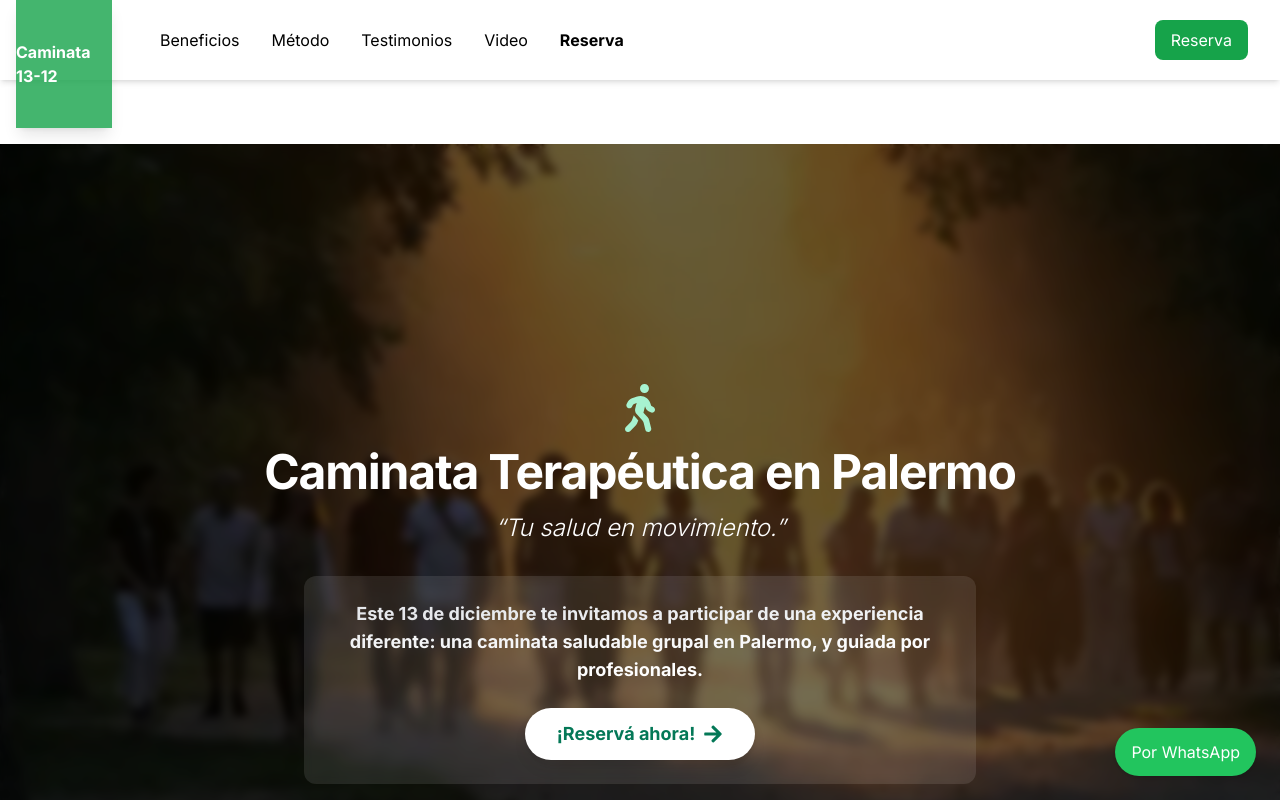
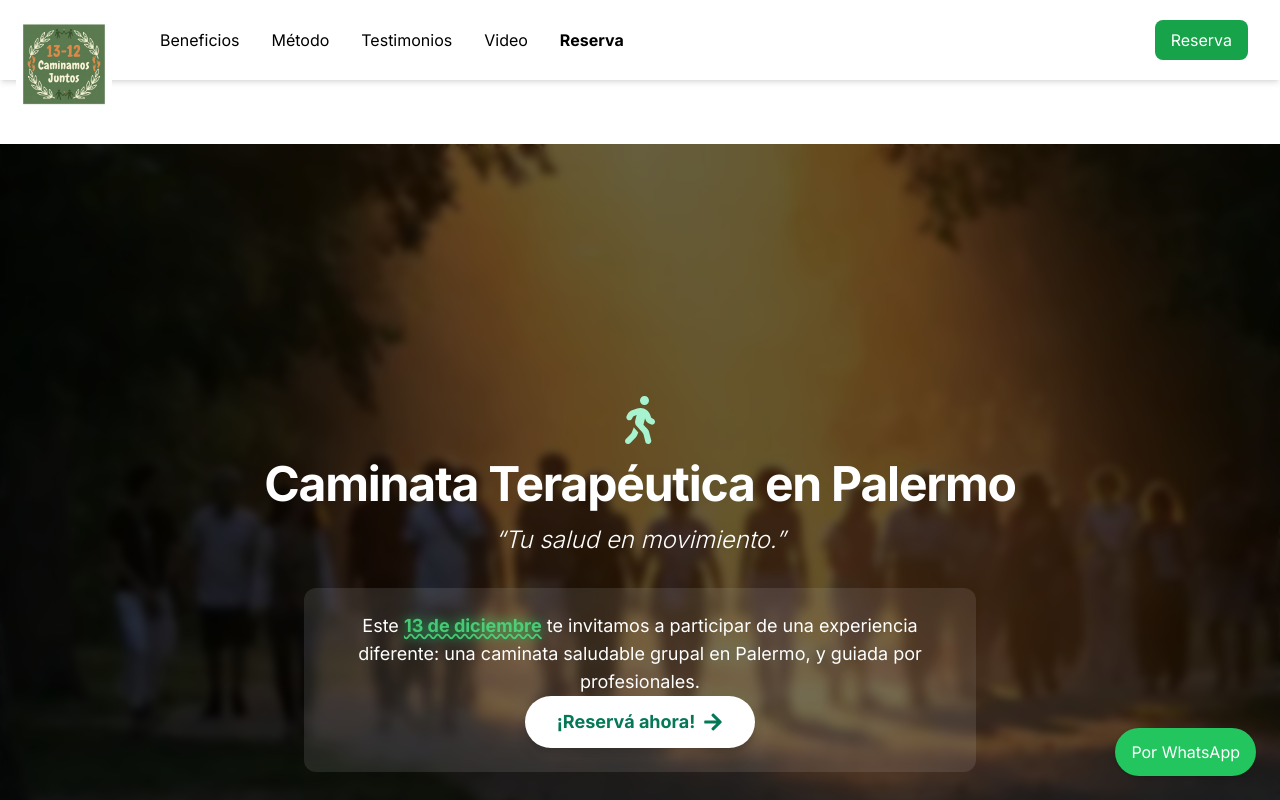
Before and after one commit to neuroar-sys/camina-vida13-12, a Next.js app: page / in a window 1280 px wide. Shown: the top 800 px of the page. Built offline with nearby package versions, Linux system fonts and the light colour scheme.

Commit message:
Primer commit: landing Caminata Palermo

```diff
--- a/src/app/layout.tsx
+++ b/src/app/layout.tsx
@@ -55,8 +55,6 @@ export default function RootLayout({
         {/* Contenido de cada página */}
         <main className="pt-16">{children}</main>
 
-        {/* Footer global opcional */}
-        <Footer />
 
         <Analytics />
         <Footer /> {/* 👈 ahora el footer es global */}
--- a/src/app/page.tsx
+++ b/src/app/page.tsx
@@ -69,15 +69,7 @@ export default function HomePage() {
         </div>
       </section>
 
-      {/* Footer */}
-      <footer className="bg-gray-900 text-white py-8 px-4 text-center">
-        <p className="text-gray-400">
-          Organizado con ❤️ por el equipo de Camina Vida — Buenos Aires, 2025
-        </p>
-        <p className="text-gray-500 text-sm mt-1">sendabuena@gmail.com</p>
-      </footer>
-
-      {/* Formulario de inscripción */}
+            {/* Formulario de inscripción */}
       <InscripcionForm />
     </div>
   );
--- a/src/components/layout/Header.tsx
+++ b/src/components/layout/Header.tsx
@@ -19,12 +19,17 @@ export default function Header() {
     <header className="sticky top-0 left-0 w-full bg-white/90 backdrop-blur-sm shadow-md z-50">
       <div className="max-w-7xl mx-auto px-4 sm:px-6 lg:px-8 flex items-center justify-between h-20 relative">
 
-        {/* Cuadrado de campaña */}
         {showSquare && (
-          <div className="absolute left-4 top-0 w-24 h-32 bg-green-600/80 text-white flex items-center justify-center font-bold shadow-lg transition-opacity duration-300">
-            Caminata 13-12
-          </div>
-        )}
+  <div className="absolute left-4 top-0 w-24 h-32 hidden md:flex items-center justify-center transition-opacity duration-300">
+  <img
+    src="/logo-caminata.webp"
+    alt="Logo Caminata 13-12"
+    className="w-full h-full object-contain"
+  />
+</div>
+
+)}
+
 
         {/* Menú desktop */}
         <nav className="hidden md:flex space-x-8 ml-32">
--- a/src/components/sections/HeroSection.tsx
+++ b/src/components/sections/HeroSection.tsx
@@ -59,12 +59,14 @@ export default function HeroSection() {
           transition={{ delay: 0.8, duration: 1 }}
           className="bg-white/10 backdrop-blur-sm rounded-xl p-6 max-w-2xl mx-auto"
         >
-          <p className="text-lg mb-6 font-medium">
-            <span className="bg-gradient-to-r from-gray-200 via-gray-100 to-white bg-clip-text text-transparent animate-gradient font-bold">
-              Este 13 de diciembre te invitamos a participar de una experiencia diferente:
-              una caminata saludable grupal en Palermo, y guiada por profesionales.
-            </span>
-          </p>
+          <p className="text-lg text-white">
+  Este{" "}
+  <span className="relative font-bold text-green-400 underline decoration-wavy animate-pulse drop-shadow-[0_0_6px_#22c55e]">
+    13 de diciembre
+  </span>{" "}
+  te invitamos a participar de una experiencia diferente: una caminata saludable grupal en Palermo, y guiada por profesionales.
+</p>
+
 
           <button
             onClick={handleBooking}
```
Also changed, not shown: src/components/sections/HeroSection.module.css (deleted, +0 -7 lines), public/images/logo-caminata.png (added), public/logo-caminata.webp (added), src/styles/globals.css (deleted).
